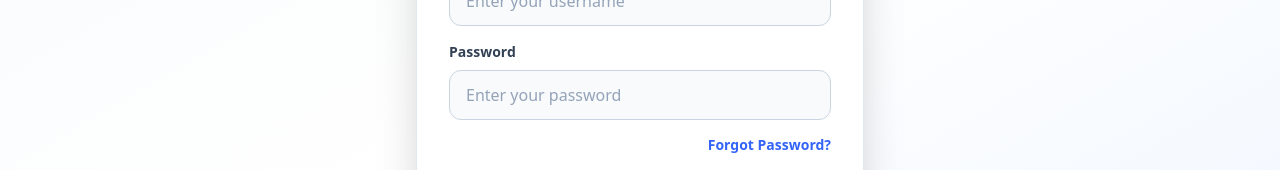
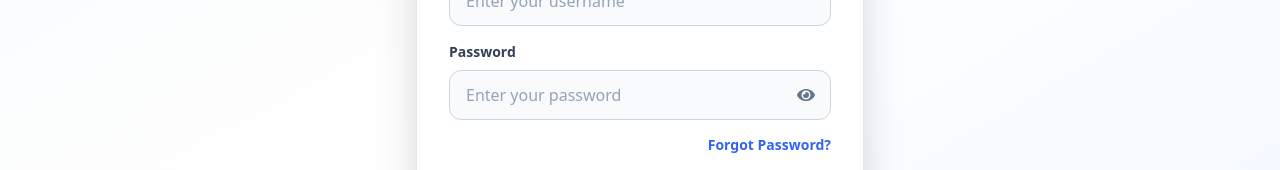
Before and after one commit to saranya25-25/url-shortener, a React (Vite) app in the folder url-shortener-react/: page /login in a window 1280 px wide. Shown: the part 379-549 px from the top of the page. Built offline with nearby package versions, Linux system fonts and the light colour scheme; no server answers.

Commit message:
Add password visibility toggle to authentication pages

```diff
--- a/url-shortener-react/package.json
+++ b/url-shortener-react/package.json
@@ -23,7 +23,7 @@
     "react-dom": "^18.3.1",
     "react-hook-form": "^7.54.2",
     "react-hot-toast": "^2.4.1",
-    "react-icons": "^5.4.0",
+    "react-icons": "^5.7.0",
     "react-loader-spinner": "^6.1.6",
     "react-query": "^3.39.3",
     "react-router-dom": "^7.1.1"
--- a/url-shortener-react/src/components/ResetPassword.jsx
+++ b/url-shortener-react/src/components/ResetPassword.jsx
@@ -1,114 +1,110 @@
 import React, { useEffect, useState } from "react";
 import { useLocation, useNavigate } from "react-router-dom";
 import toast from "react-hot-toast";
+import { FaEye, FaEyeSlash } from "react-icons/fa";
 import api from "../api/api";
-
 const ResetPassword = () => {
-
     const navigate = useNavigate();
     const location = useLocation();
-
     const email = location.state?.email;
-
     const [newPassword, setNewPassword] = useState("");
     const [confirmPassword, setConfirmPassword] = useState("");
+    const [showNewPassword, setShowNewPassword] = useState(false);
+    const [showConfirmPassword, setShowConfirmPassword] = useState(false);
     const [loading, setLoading] = useState(false);
-
     useEffect(() => {
         if (!email) {
             toast.error("Please verify your OTP first.");
             navigate("/forgot-password");
         }
     }, [email, navigate]);
-
     const resetPasswordHandler = async (e) => {
-
         e.preventDefault();
-
         if (!newPassword || !confirmPassword) {
             toast.error("Please fill all fields");
             return;
         }
-
         if (newPassword !== confirmPassword) {
             toast.error("Passwords do not match");
             return;
         }
-
         if (newPassword.length < 8) {
             toast.error("Password must contain at least 8 characters");
             return;
         }
-
         setLoading(true);
-
         try {
-
             const response = await api.post(
                 "/api/auth/public/reset-password",
                 {
                     email,
                     newPassword,
-                    confirmPassword
+                    confirmPassword,
                 }
             );
-
             toast.success(response.data);
-
             setNewPassword("");
             setConfirmPassword("");
-
             setTimeout(() => {
                 navigate("/login");
             }, 1500);
-
         } catch (error) {
-
             console.log(error);
-
             toast.error(
                 error?.response?.data?.message ||
                 error?.response?.data ||
                 "Failed to reset password"
             );
-
         } finally {
             setLoading(false);
         }
     };
-
     return (
         <div className="min-h-screen flex justify-center items-center bg-slate-100">
-
             <form
                 onSubmit={resetPasswordHandler}
                 className="bg-white p-8 rounded-2xl shadow-2xl w-[420px]"
             >
-
                 <h1 className="text-3xl font-bold text-center">
                     Reset Password 🔐
                 </h1>
-
                 <p className="text-center text-gray-500 mt-2">
                     Create your new password
                 </p>
-
+                {/* New Password */}
+                <div className="relative mt-6">
                     <input
-                    type="password"
+                        type={showNewPassword ? "text" : "password"}
                         placeholder="Enter new password"
                         value={newPassword}
                         onChange={(e) => setNewPassword(e.target.value)}
-                    className="border p-3 w-full mt-6 rounded-lg outline-none focus:ring-2 focus:ring-blue-500"
+                        className="border p-3 pr-12 w-full rounded-lg outline-none focus:ring-2 focus:ring-blue-500"
                     />
-
+                    <button
+                        type="button"
+                        onClick={() => setShowNewPassword(!showNewPassword)}
+                        className="absolute right-4 top-1/2 -translate-y-1/2 text-gray-500 hover:text-blue-600 transition-colors"
+                    >
+                        {showNewPassword ? <FaEyeSlash size={18} /> : <FaEye size={18} />}
+                    </button>
+                </div>
+                {/* Confirm Password */}
+                <div className="relative mt-4">
                     <input
-                    type="password"
+                        type={showConfirmPassword ? "text" : "password"}
                         placeholder="Confirm new password"
                         value={confirmPassword}
                         onChange={(e) => setConfirmPassword(e.target.value)}
-                    className="border p-3 w-full mt-4 rounded-lg outline-none focus:ring-2 focus:ring-blue-500"
+                        className="border p-3 pr-12 w-full rounded-lg outline-none focus:ring-2 focus:ring-blue-500"
                     />
-
+                    <button
+                        type="button"
+                        onClick={() => setShowConfirmPassword(!showConfirmPassword)}
+                        className="absolute right-4 top-1/2 -translate-y-1/2 text-gray-500 hover:text-blue-600 transition-colors"
+                    >
+                        {showConfirmPassword ? <FaEyeSlash size={18} /> : <FaEye size={18} />}
+                    </button>
+                </div>
                 <button
                     type="submit"
                     disabled={loading}
@@ -120,11 +116,8 @@ const ResetPassword = () => {
                 >
                     {loading ? "Updating Password..." : "Reset Password"}
                 </button>
-
             </form>
-
         </div>
     );
 };
-
 export default ResetPassword;
--- a/url-shortener-react/src/components/TextField.jsx
+++ b/url-shortener-react/src/components/TextField.jsx
@@ -1,4 +1,5 @@
-import React from "react";
+import React, { useState } from "react";
+import { FaEye, FaEyeSlash } from "react-icons/fa";
 
 const TextField = ({
                        label,
@@ -12,29 +13,36 @@ const TextField = ({
                        min,
                        placeholder,
                    }) => {
+
+    const [showPassword, setShowPassword] = useState(false);
+
     return (
         <div className="flex flex-col gap-2">
+
             {/* Label */}
             <label
                 htmlFor={id}
-                className={`${
-                    className ? className : ""
-                } text-sm font-semibold text-slate-700`}
+                className={`${className ? className : ""} text-sm font-semibold text-slate-700`}
             >
                 {label}
             </label>
 
-            {/* Input */}
+            {/* Input + Eye Icon */}
+            <div className="relative">
+
                 <input
                     id={id}
-                type={type}
+                    type={
+                        type === "password"
+                            ? (showPassword ? "text" : "password")
+                            : type
+                    }
                     placeholder={placeholder}
                     className={`
-          ${
-                    className ? className : ""
-                }
+                        ${className ? className : ""}
                         w-full
                         px-4
+                        pr-12
                         py-3
                         rounded-xl
                         border
@@ -83,12 +91,25 @@ const TextField = ({
                     })}
                 />
 
-            {/* Error */}
+                {type === "password" && (
+                    <button
+                        type="button"
+                        onClick={() => setShowPassword(!showPassword)}
+                        className="absolute right-4 top-1/2 -translate-y-1/2 text-slate-500 hover:text-blue-600 transition-colors"
+                    >
+                        {showPassword ? <FaEyeSlash size={18} /> : <FaEye size={18} />}
+                    </button>
+                )}
+
+            </div>
+
+            {/* Error Message */}
             {errors[id] && (
                 <p className="text-sm text-red-600 font-medium flex items-center gap-1">
                     ⚠ {errors[id].message}
                 </p>
             )}
+
         </div>
     );
 };
```
Also changed, not shown: url-shortener-react/src/components/ForgotPassword.jsx (+1 -319 lines), url-shortener-react/src/components/LoginPage.jsx (+0 -123 lines), 1 other file (tests, documents, lock files or other folders). Lines whose indentation alone changed are shown as unchanged.
